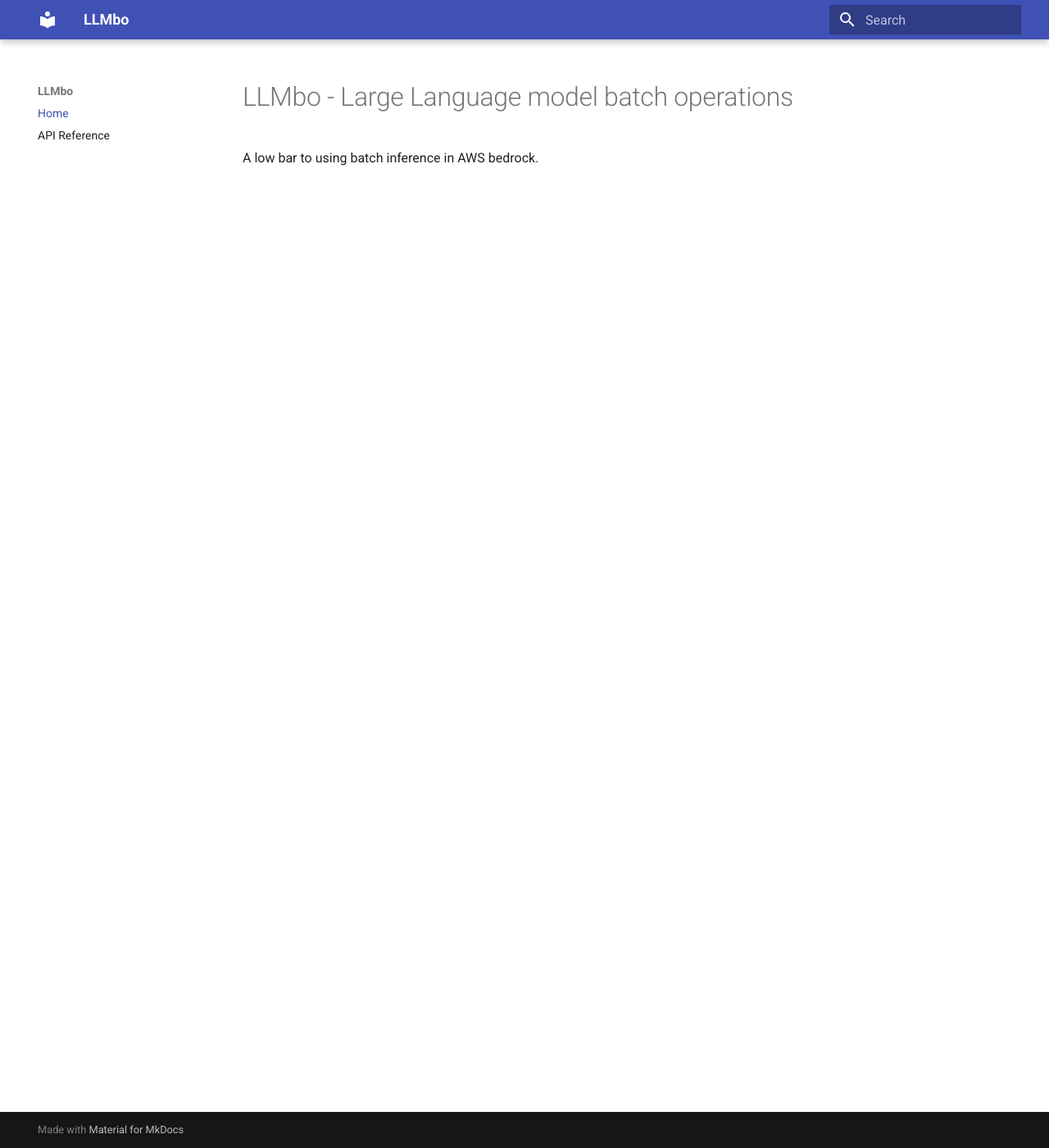
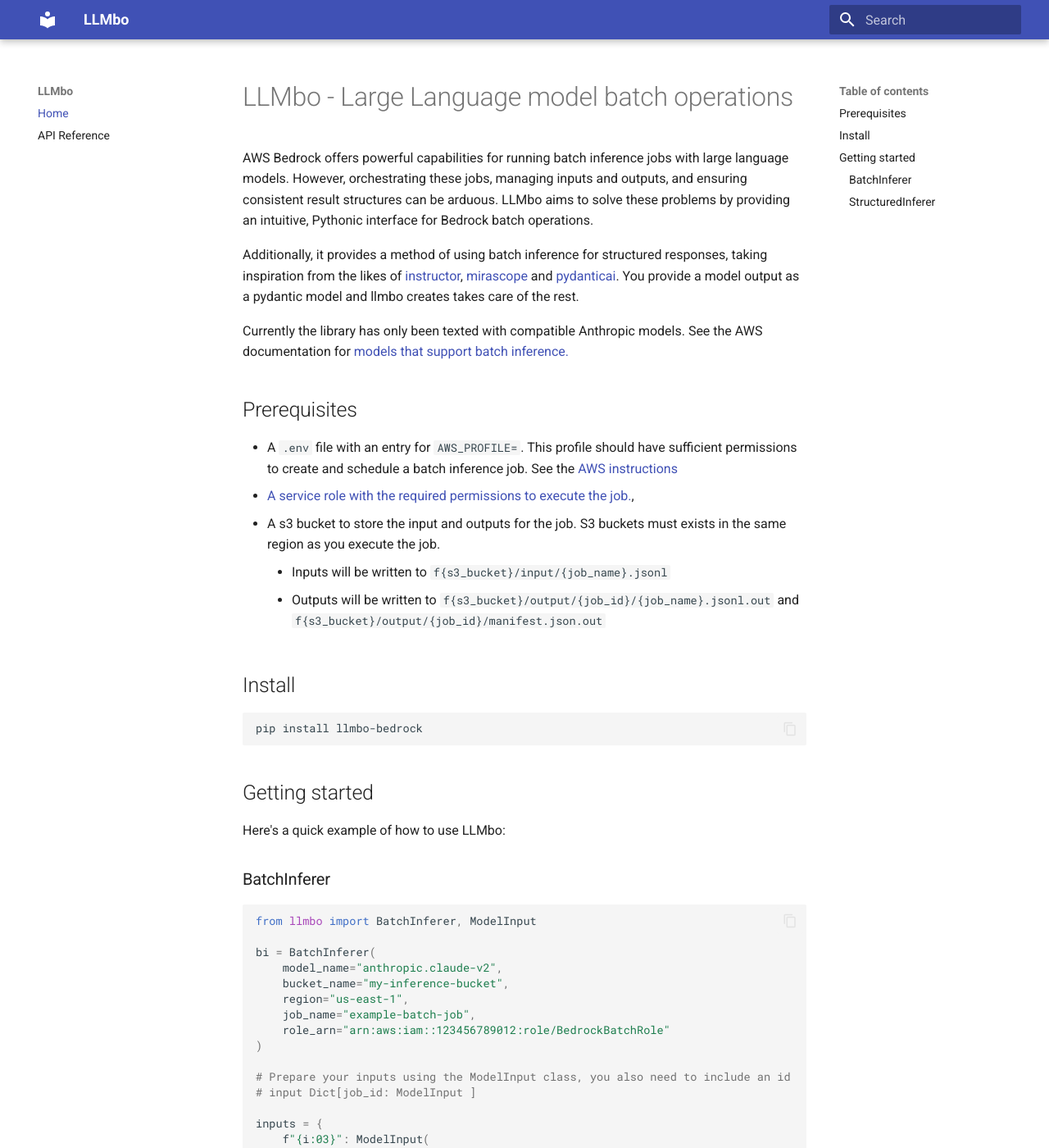
Before and after one commit to co-cddo/gds-idea-llmbo, an MkDocs documentation site: the page built from docs/index.md, in a window 1280 px wide and 1400 px high. Shown: the whole window at 82% size. Built offline with MkDocs 1.6.1 and Material for MkDocs 9.7.7, drawn with Linux system fonts in a browser that asks for light colours; some of the changed text lies outside the part shown.

Commit message:
Doc improvements

````diff
--- a/docs/index.md
+++ b/docs/index.md
@@ -1,3 +1,84 @@
 # LLMbo - Large Language model batch operations
 
-A low bar to using batch inference in AWS bedrock.
+AWS Bedrock offers powerful capabilities for running batch inference jobs with large language models.
+However, orchestrating these jobs, managing inputs and outputs, and ensuring consistent result structures can be arduous.
+LLMbo aims to solve these problems by providing an intuitive, Pythonic interface for Bedrock batch operations.
+
+Additionally, it provides a method of using batch inference for structured responses,
+taking inspiration from the likes of [instructor](https://pypi.org/project/instructor/), [mirascope](https://pypi.org/project/mirascope/) and [pydanticai](https://pypi.org/project/pydantic-ai/). You provide a model output as a pydantic model and llmbo creates takes care of the rest.
+
+Currently the library has only been texted with compatible Anthropic models. See the AWS
+documentation for [models that support batch inference.](https://docs.aws.amazon.com/bedrock/latest/userguide/batch-inference-supported.html)
+
+## Prerequisites
+
+- A `.env` file with an entry for `AWS_PROFILE=`. This profile should have sufficient
+permissions to create and schedule a batch inference job. See the [AWS instructions](https://docs.aws.amazon.com/bedrock/latest/userguide/batch-inference-permissions.html)
+- [A service role with the required permissions to execute the job.](https://docs.aws.amazon.com/bedrock/latest/userguide/batch-inference-permissions.html#batch-inference-permissions-service),
+- A s3 bucket to store the input and outputs for the job. S3 buckets must exists in the same region as you execute the job.
+    - Inputs will be written to `f{s3_bucket}/input/{job_name}.jsonl`
+    - Outputs will be written to `f{s3_bucket}/output/{job_id}/{job_name}.jsonl.out` and
+      `f{s3_bucket}/output/{job_id}/manifest.json.out`
+
+
+## Install
+```bash
+pip install llmbo-bedrock
+```
+
+## Getting started
+
+Here's a quick example of how to use LLMbo:
+
+### BatchInferer
+```python
+from llmbo import BatchInferer, ModelInput
+
+bi = BatchInferer(
+    model_name="anthropic.claude-v2",
+    bucket_name="my-inference-bucket",
+    region="us-east-1",
+    job_name="example-batch-job",
+    role_arn="arn:aws:iam::123456789012:role/BedrockBatchRole"
+)
+
+# Prepare your inputs using the ModelInput class, you also need to include an id
+# input Dict[job_id: ModelInput ]
+
+inputs = {
+    f"{i:03}": ModelInput(
+        messages=[{"role": "user", "content": f"Question {i}"}]
+    ) for i in range(100)
+}
+
+
+# Run the batch job, this prepares, uploads, creates the job, monitors the progress
+# and downloads the results
+results = bi.auto(inputs)
+```
+
+### StructuredInferer
+For structured inference, simply define a Pydantic model and use StructuredBatchInferer:
+
+```python
+from pydantic import BaseModel
+from llmbo import StructuredBatchInferer
+
+class ResponseSchema(BaseModel):
+    answer: str
+    confidence: float
+
+sbi = StructuredBatchInferer(
+    output_model=ResponseSchema,
+    model_name="anthropic.claude-v2",
+    # ... other parameters
+)
+
+# The results will be validated against ResponseSchema
+structured_results = sbi.auto(inputs)
+```
+
+For more detailed examples see the followingin llmbo.py:
+
+- `batch_inference_example()`: for an example of free text response
+- `structured_batch_inference_example()`: for an example of structured response ala instructor
--- a/mkdocs.yml
+++ b/mkdocs.yml
@@ -1,7 +1,18 @@
 site_name: LLMbo
 theme:
   name: material
+  highlightjs: true
+  features:
+    - content.code.copy
 
+markdown_extensions:
+  - pymdownx.highlight:
+      anchor_linenums: true
+      line_spans: __span
+      pygments_lang_class: true
+  - pymdownx.inlinehilite
+  - pymdownx.snippets
+  - pymdownx.superfences
 nav:
   - Home: index.md
   - API Reference: api.md
````
Also changed, not shown: pyproject.toml (+7 -0 lines).
